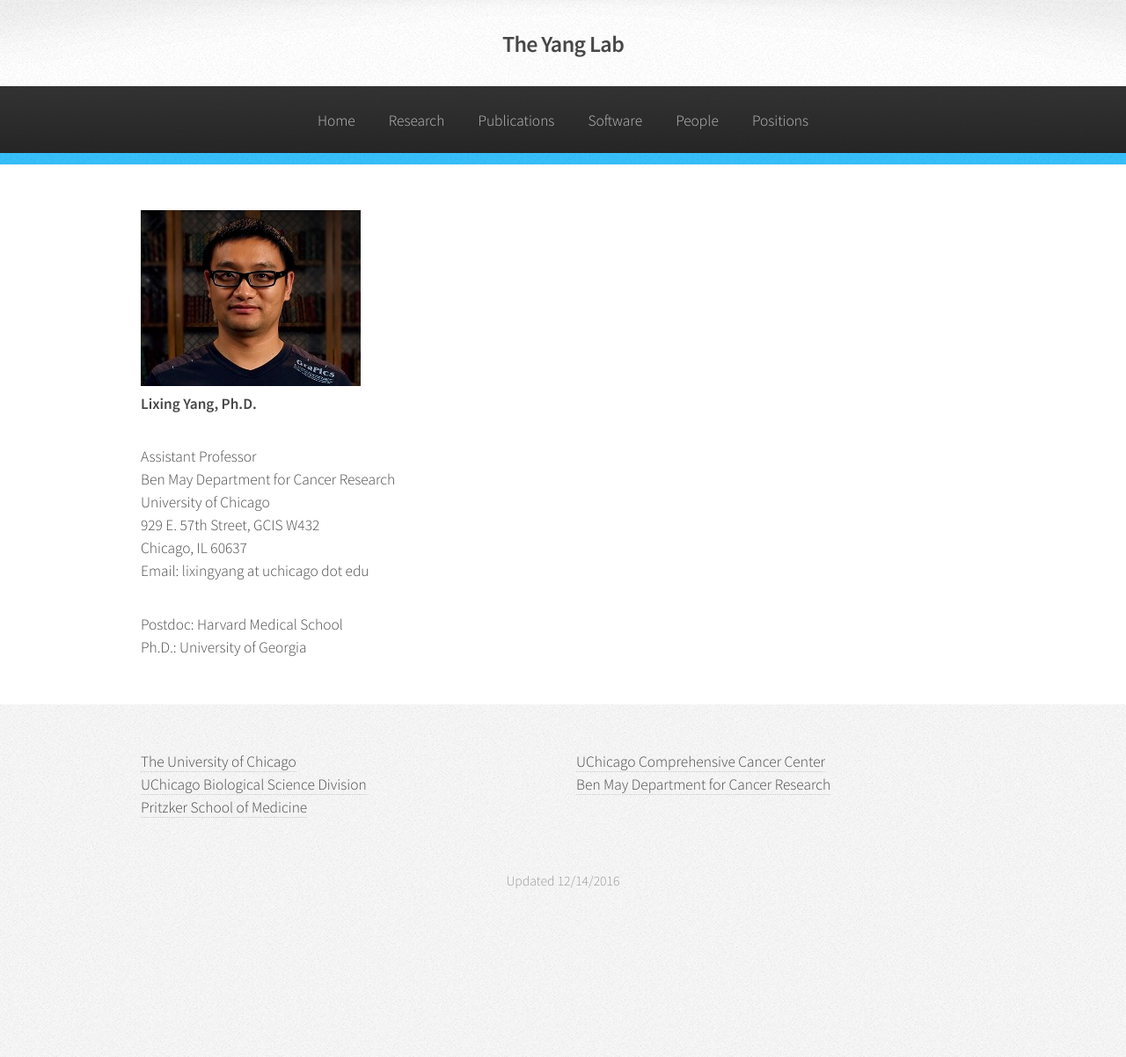
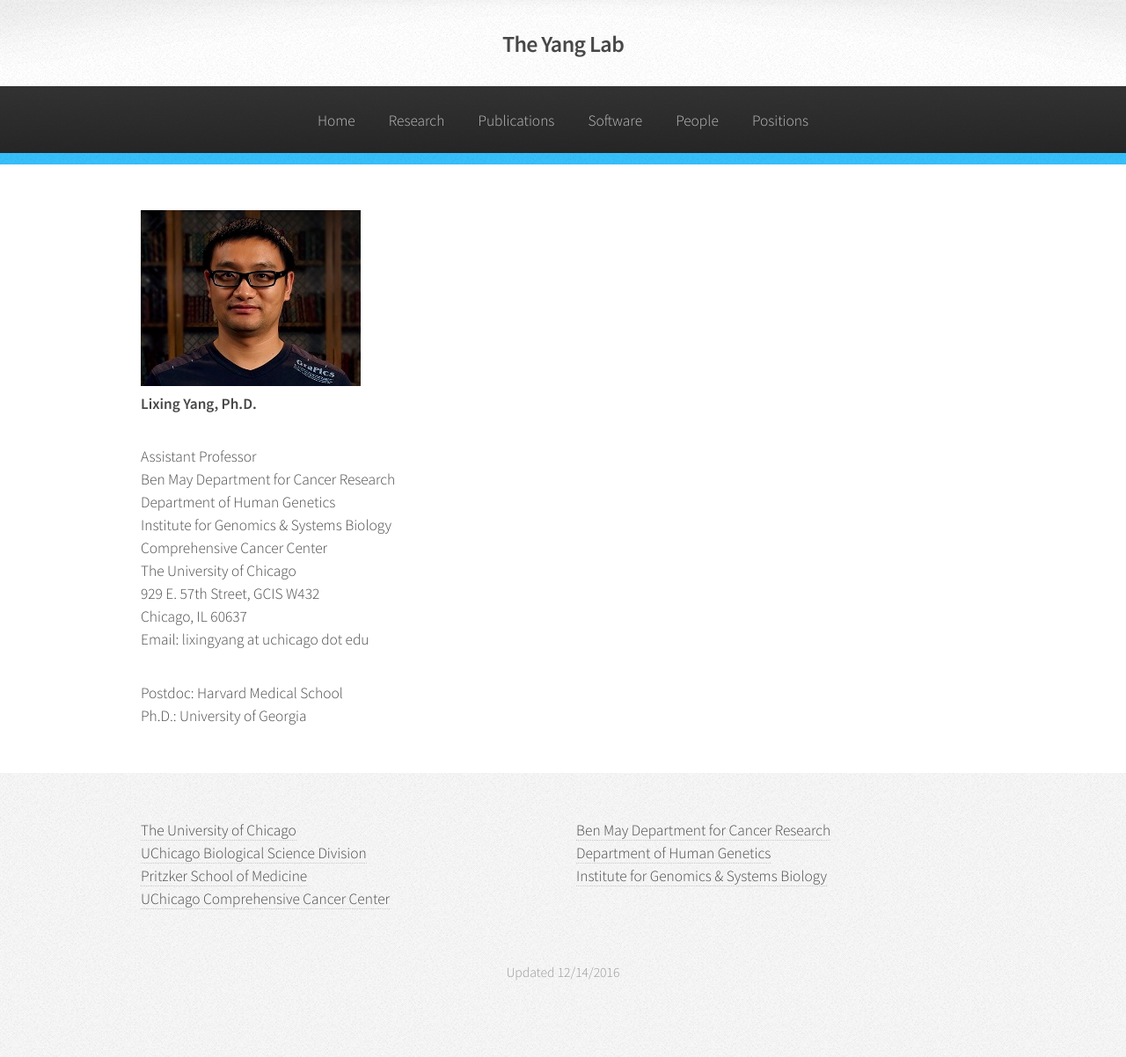
Before and after one commit to guru-yang/test, a Jekyll site: the page built from people/yang.html, in a window 1280 px wide. Shown: the whole page at 88% size. Built offline with Jekyll 4.4.1, drawn with Linux system fonts in a browser that asks for light colours; before the commit the page ends 1098 px from its top, so only the background shows below that.

Commit message:
footer affiliation

```diff
--- a/_includes/footer.html
+++ b/_includes/footer.html
@@ -7,12 +7,14 @@
 									<li><a href="http://www.uchicago.edu/">The University of Chicago</a></li>
 									<li><a href="https://biologicalsciences.uchicago.edu/">UChicago Biological Science Division</a></li>
 									<li><a href="https://pritzker.uchicago.edu/">Pritzker School of Medicine</a></li>
+									<li><a href="http://cancer.uchicago.edu/">UChicago Comprehensive Cancer Center</a></li>
 								</ul>
 							</section>
 							<section class="6u">
 								<ul class="unstyled">
-									<li><a href="http://cancer.uchicago.edu/">UChicago Comprehensive Cancer Center</a></li>
 									<li><a href="https://benmay.uchicago.edu/">Ben May Department for Cancer Research</a></li>
+									<li><a href="https://genes.uchicago.edu/">Department of Human Genetics</a></li>
+									<li><a href="http://www.igsb.anl.gov/">Institute for Genomics & Systems Biology</a></li>
 								</ul>
 							</section>
 						</div>
--- a/people/yang.html
+++ b/people/yang.html
@@ -15,7 +15,10 @@ layout: default
 							<p><b>Lixing Yang, Ph.D.</b></p>
 							<li>Assistant Professor</li>
 							<li>Ben May Department for Cancer Research</li>
-							<li>University of Chicago</li>
+							<li>Department of Human Genetics</li>
+							<li>Institute for Genomics & Systems Biology</li>
+							<li>Comprehensive Cancer Center</li>
+							<li>The University of Chicago</li>
 							<li>929 E. 57th Street, GCIS W432</li>
 							<li>Chicago, IL 60637</li>
 							<li>Email: lixingyang at uchicago dot edu</li>
```
